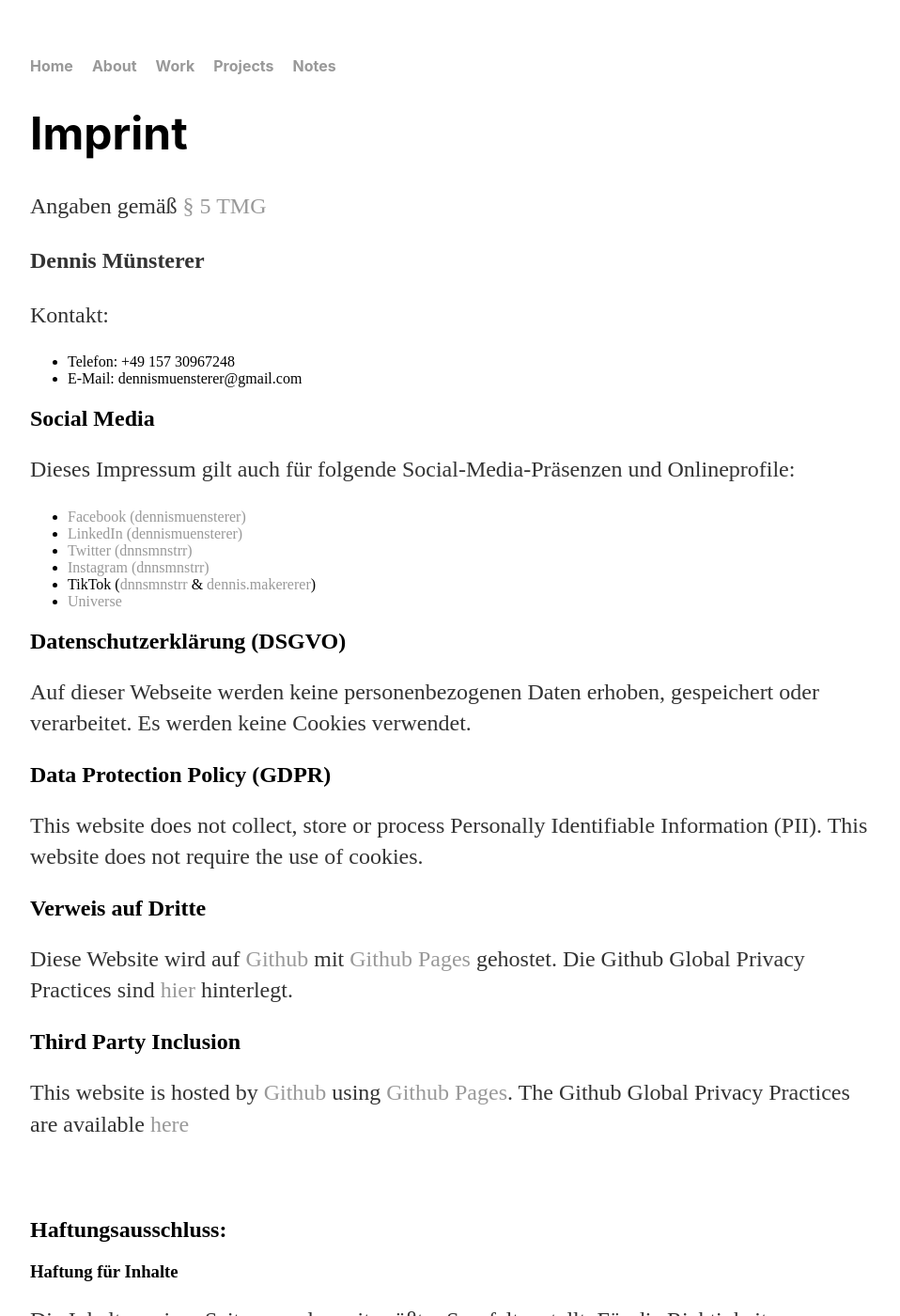
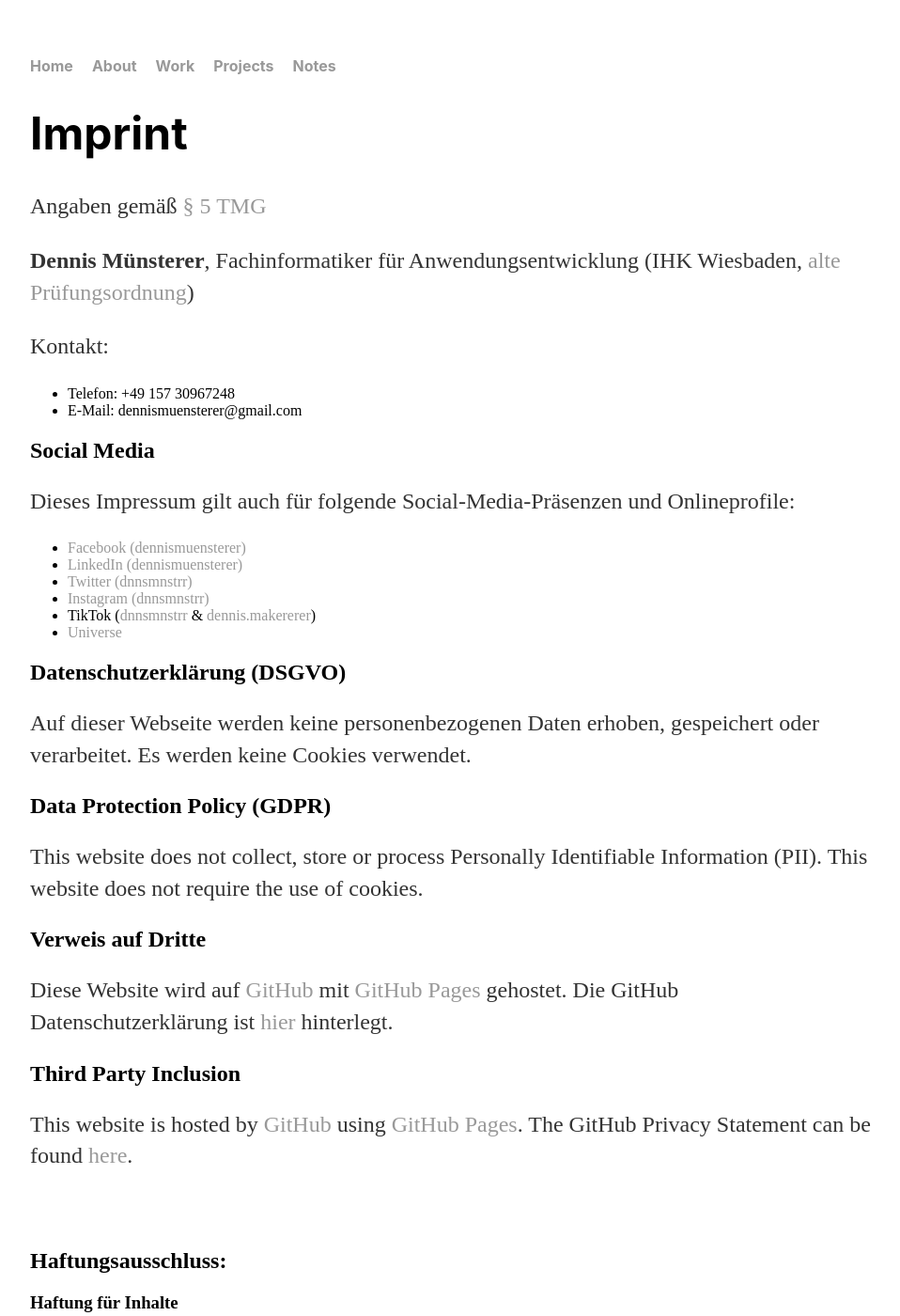
Before and after one commit to dnnsmnstrr/dnnsmnstrr.github.io, a Jekyll site: the page built from src/imprint.md, in a window 1280 px wide and 1400 px high. Shown: the whole window at 94% size, without its empty margins (160-1118 px from the left). Built offline with Jekyll 4.4.1, drawn with Linux system fonts in a browser that asks for light colours; a script that is not in the unit is left out; comment, search, counter and statistics services are not loaded; our own code applies the rules of GitHub Pages for plain Markdown files.

Commit message:
Update imprint with current github links

```diff
--- a/src/imprint.md
+++ b/src/imprint.md
@@ -5,9 +5,7 @@ layout: default
 # Imprint
 Angaben gemäß [§ 5 TMG](https://www.gesetze-im-internet.de/tmg/__5.html)
 
-__Dennis Münsterer__
-<!-- Frankfurter Str. 21a
-55252 Wiesbaden -->
+__Dennis Münsterer__, Fachinformatiker für Anwendungsentwicklung (IHK Wiesbaden, [alte Prüfungsordnung](https://www.ihk.de/wiesbaden/bildung/ausbildung/ausbildungspruefungen/pruefung-neuordnung-it-berufe-55804))
 
 Kontakt:
 - Telefon: +49 157 30967248
@@ -30,10 +28,10 @@ Auf dieser Webseite werden keine personenbezogenen Daten erhoben, gespeichert od
 This website does not collect, store or process Personally Identifiable Information (PII). This website does not require the use of cookies.
 
 ## Verweis auf Dritte
-Diese Website wird auf [Github](https://www.github.com/) mit [Github Pages](https://help.github.com/articles/what-is-github-pages/) gehostet. Die Github Global Privacy Practices sind [hier](https://help.github.com/articles/global-privacy-practices/) hinterlegt.
+Diese Website wird auf [GitHub](https://www.github.com/) mit [GitHub Pages](https://help.github.com/articles/what-is-github-pages/) gehostet. Die GitHub Datenschutzerklärung ist [hier](https://docs.github.com/de/site-policy/privacy-policies/github-privacy-statement) hinterlegt.
 
 ## Third Party Inclusion
-This website is hosted by [Github](https://www.github.com/) using [Github Pages](https://help.github.com/articles/what-is-github-pages/). The Github Global Privacy Practices are available [here](https://help.github.com/articles/global-privacy-practices/)
+This website is hosted by [GitHub](https://www.github.com/) using [GitHub Pages](https://help.github.com/articles/what-is-github-pages/). The GitHub Privacy Statement can be found [here](https://docs.github.com/en/site-policy/privacy-policies/github-privacy-statement).
 
 <br />
 
```
